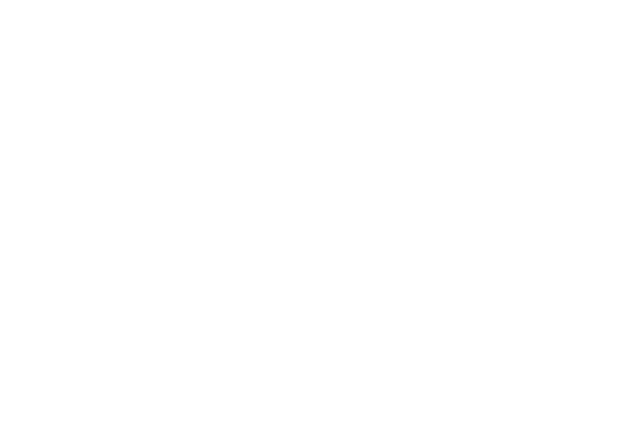
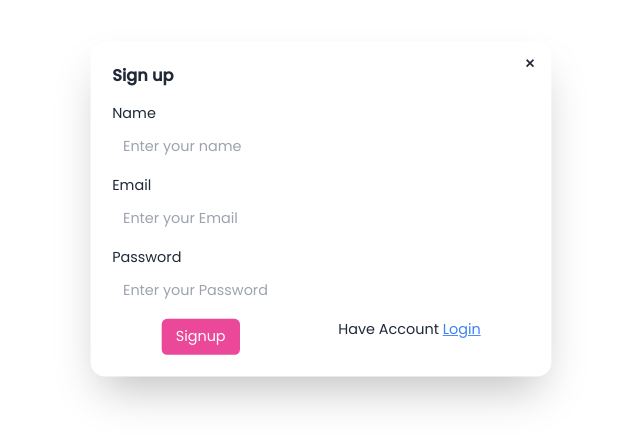
Before and after one commit to iamHamzaZafar/BookStore-MERN, a React (Vite) app in the folder frontend/: page /signup in a window 1280 px wide. Before the commit this address had no page. Shown: the part 191-636 px from the top of the page, without its empty margins (275-915 px from the left). Built offline with nearby package versions, Linux system fonts and the light colour scheme.

Commit message:
added form validation

```diff
--- a/frontend/package.json
+++ b/frontend/package.json
@@ -12,6 +12,7 @@
   "dependencies": {
     "react": "^18.2.0",
     "react-dom": "^18.2.0",
+    "react-hook-form": "^7.51.5",
     "react-router-dom": "^6.23.1",
     "react-slick": "^0.30.2",
     "slick-carousel": "^1.8.1"
--- a/frontend/src/App.jsx
+++ b/frontend/src/App.jsx
@@ -4,6 +4,7 @@ import { BrowserRouter , Routes , Route } from "react-router-dom";
 import Cources from "./Cources/Cources";
 import About from "./About/About";
 import Contact from "./Contact/Contact";
+import Signup from "./Components/Signup";
 export default function App() {
   return (
     <>
@@ -14,6 +15,8 @@ export default function App() {
           <Route path="/courses" element={<Cources />} />
           <Route path="/about" element={<About />} />
           <Route path="/contact" element={<Contact />} />
+          <Route path="/signup" element={<Signup />} />
+
 
 
 
--- a/frontend/src/Components/Cards.jsx
+++ b/frontend/src/Components/Cards.jsx
@@ -1,7 +1,7 @@
 import React from "react";
 
 const Cards = ({item}) => {
-    console.log(item);
+    // console.log(item);
   return (
     <>
     <div className="mt-4 my-3 p-3 mb-4">
--- a/frontend/src/Components/Freebook.jsx
+++ b/frontend/src/Components/Freebook.jsx
@@ -9,7 +9,7 @@ import Cards from "./Cards";
 
 const Freebook = () => {
   const filterData = list.filter((data) => data.category === "Free");
-  console.log(filterData);
+  // console.log(filterData);
 
   var settings = {
     dots: true,
--- /dev/null
+++ b/frontend/src/Components/Login.jsx
@@ -0,0 +1,114 @@
+// import React from "react";
+// import { Link } from "react-router-dom";
+// import { useForm } from "react-hook-form"
+
+// const Login = () => {
+//     const {
+//         register,
+//         handleSubmit,
+//         formState: { errors },
+//       } = useForm()
+//       const onSubmit = (data) => console.log(data)
+//   return (
+//     <div>
+//       <dialog id="my_modal_3" className="modal">
+//         <div className="modal-box">
+//           <form onSubmit={handleSubmit(onSubmit)} method="dialog">
+//             {/* if there is a button in form, it will close the modal */}
+//             <Link to={"/"} className="btn btn-sm btn-circle btn-ghost absolute right-2 top-2">
+//               ✕
+//             </Link>
+//           </form>
+//           <h3 className="font-bold text-lg">Login</h3>
+//           <div className="mt-4 space-y-2 ">
+//             <span>Email</span>
+//             <br />
+//             <input  {...register("email", { required: true })}  type="email"  placeholder="Enter your Email" className="w-80 px-3 py-1 rounded-md outline-none" />
+//             {errors.email && <span>This field is required</span>}
+//           </div>
+//           <div className="mt-4 space-y-2 ">
+//             <span>Password</span>
+//             <br />
+//             <input type="text" {...register("password", { required: true })}  placeholder="Enter your Password" className="w-80 px-3 py-1 rounded-md outline-none" />
+//             {errors.password && <span>This field is required</span>}
+
+//           </div>
+
+//           {/* {Button} */}
+//           <div className="flex justify-around mt-4">
+//             <button className="bg-pink-500 rounded-md px-4 py-2  text-white hover:bg-pink-700 duration-300">Login</button>
+//            <p>Not Registerd? <Link to={"/signup"} className=" underline text-blue-500 cursor-pointer">Sign up</Link></p>
+
+//           </div>
+//         </div>
+//       </dialog>
+//     </div>
+//   );
+// };
+
+// export default Login;
+
+
+
+import React from "react";
+import { Link } from "react-router-dom";
+import { useForm } from "react-hook-form";
+
+const Login = () => {
+  const {
+    register,
+    handleSubmit,
+    formState: { errors },
+  } = useForm();
+  const onSubmit = (data) => console.log(data);
+
+  return (
+    <div>
+      <dialog id="my_modal_3" className="modal">
+        <div className="modal-box">
+          <form onSubmit={handleSubmit(onSubmit)}>
+            {/* Close button for the modal */}
+            <button type="button" className="btn btn-sm btn-circle btn-ghost absolute right-2 top-2" onClick={() => document.getElementById('my_modal_3').close()}>
+              ✕
+            </button>
+            <h3 className="font-bold text-lg">Login</h3>
+            <div className="mt-4 space-y-2">
+              <span>Email</span>
+              <br />
+              <input
+                {...register("email", { required: true })}
+                type="email"
+                placeholder="Enter your Email"
+                className="w-80 px-3 py-1 rounded-md outline-none"
+              />
+              <br />
+              {errors.email && <span className="text-sm text-red-500 ">This field is required</span>}
+            </div>
+            <div className="mt-4 space-y-2">
+              <span>Password</span>
+              <br />
+              <input
+                type="password"
+                {...register("password", { required: true })}
+                placeholder="Enter your Password"
+                className="w-80 px-3 py-1 rounded-md outline-none"
+              />
+              <br />
+              {errors.password &&   <span className="text-sm text-red-500 " >This field is required</span>}
+            </div>
+
+            {/* Login button */}
+            <div className="flex justify-around mt-4">
+              <button type="submit" className="bg-pink-500 rounded-md px-4 py-2 text-white hover:bg-pink-700 duration-300">
+                Login
+              </button>
+              <p>Not Registered? <Link to="/signup" className="underline text-blue-500 cursor-pointer">Sign up</Link></p>
+            </div>
+          </form>
+        </div>
+      </dialog>
+    </div>
+  );
+};
+
+export default Login;
--- a/frontend/src/Components/Navbar.jsx
+++ b/frontend/src/Components/Navbar.jsx
@@ -1,6 +1,7 @@
 import React, { useEffect } from "react";
 import { useState } from "react";
 import { Link } from "react-router-dom";
+import Login from "./Login";
 
 const Navbar = () => {
   const [sticky, setSticky] = useState(false);
@@ -147,9 +148,14 @@ const Navbar = () => {
               </label>
             </div>
             <div>
-              <a className="bg-black text-white px-3 py-2 rounded-md cursor-pointer hover:bg-slate-800 duration-300 ">
+              <a className="bg-black text-white px-3 py-2 rounded-md cursor-pointer hover:bg-slate-800 duration-300"
+               onClick={() =>
+                document.getElementById("my_modal_3").showModal()
+               }
+              >
                 Login
               </a>
+              <Login />
             </div>
           </div>
         </div>
--- /dev/null
+++ b/frontend/src/Components/Signup.jsx
@@ -0,0 +1,108 @@
+import React from "react";
+import { Link } from "react-router-dom";
+import Login from "./Login";
+import { useForm } from "react-hook-form";
+
+function Signup() {
+  const {
+    register,
+    handleSubmit,
+    watch,
+    formState: { errors },
+  } = useForm();
+
+  const onSubmit = (data) => console.log(data);
+
+  return (
+    <>
+      <div className="flex h-screen items-center justify-center  ">
+        <div className=" w-[600px]">
+          <div className=" modal-box">
+            <form onSubmit={handleSubmit(onSubmit)} method="dialog">
+              {/* if there is a button in form, it will close the modal */}
+              <Link
+                to={"/"}
+                className="btn btn-sm btn-circle btn-ghost absolute right-2 top-2"
+              >
+                ✕
+              </Link>
+
+              <h3 className="font-bold text-lg">Sign up</h3>
+
+              {/* {Name} */}
+              <div className="mt-4 space-y-2 ">
+                <span>Name</span>
+                <br />
+                <input
+                  type="text"
+                  {...register("name", { required: true })}
+                  placeholder="Enter your name"
+                  className="w-80 px-3 py-1 rounded-lg  outline-none"
+                />
+                <br />
+                {errors.email && (
+                  <span className="text-sm text-red-500 ">
+                    This field is required
+                  </span>
+                )}
+              </div>
+              <div className="mt-4 space-y-2 ">
+                <span>Email</span>
+                <br />
+                <input
+                  type="email"
+                  {...register("email", { required: true })}
+                  placeholder="Enter your Email"
+                  className="w-80 px-3 py-1 rounded-md outline-none"
+                />
+                <br />
+                {errors.email && (
+                  <span className="text-sm text-red-500 ">
+                    This field is required
+                  </span>
+                )}
+              </div>
+              <div className="mt-4 space-y-2 ">
+                <span>Password</span>
+                <br />
+                <input
+                  type="text"
+                  {...register("password", { required: true })}
+                  placeholder="Enter your Password"
+                  className="w-80 px-3 py-1 rounded-md outline-none"
+                />
+                <br />
+                {errors.email && (
+                  <span className="text-sm text-red-500 ">
+                    This field is required
+                  </span>
+                )}
+              </div>
+
+              {/* {Button} */}
+              <div className="flex justify-around mt-4">
+                <button className="bg-pink-500 rounded-md px-4 py-2  text-white hover:bg-pink-700 duration-300">
+                  Signup
+                </button>
+                <p>
+                  Have Account{" "}
+                  <button
+                    className=" underline text-blue-500 cursor-pointer"
+                    onClick={() =>
+                      document.getElementById("my_modal_3").showModal()
+                    }
+                  >
+                    Login
+                  </button>
+                  <Login />
+                </p>
+              </div>
+            </form>
+          </div>
+        </div>
+      </div>
+    </>
+  );
+}
+
+export default Signup;
```
Also changed, not shown: 1 other file (tests, documents, lock files or other folders).
